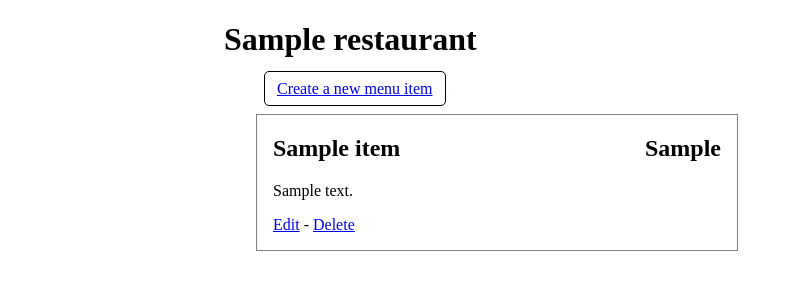
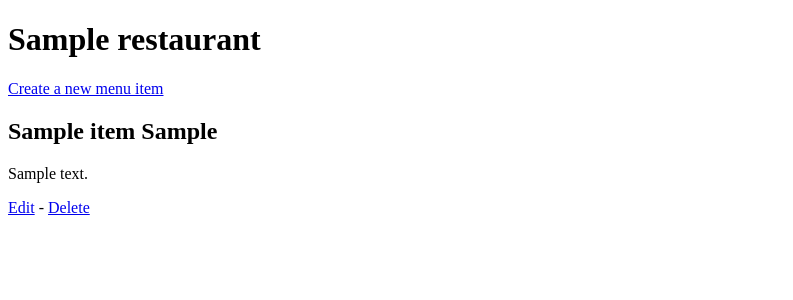
Before and after one commit to GabrielMajeri/restaurant-menu-app, a Flask app: page /restaurant/1/ in a window 1280 px wide. Shown: the top 300 px of the page, without its empty margins (0-793 px from the left). Run offline with Flask 2, Linux system fonts and the light colour scheme; tables that the repository leaves empty hold one stand-in row (values such as "Sample post").

Commit message:
Remove styling for now

```diff
--- a/static/style.css
+++ /dev/null
@@ -1,37 +0,0 @@
-html,
-body {
-  margin: 0;
-  padding: 0;
-}
-
-main {
-  max-width: 52rem;
-  margin: auto;
-}
-
-.create-button {
-  padding: 0.5rem 0.75rem;
-  border: 1px solid black;
-  border-radius: 5px;
-  margin-left: 2.5rem;
-}
-
-.menu-item {
-  border: 1px solid gray;
-  padding: 0 1rem;
-}
-
-@media (min-width: 30rem) {
-  .menu-item {
-    margin: 0 auto 0 2rem;
-    max-width: 28rem;
-  }
-}
-
-.menu-item h2 {
-  display: flex;
-}
-
-.menu-item h2 span {
-  margin-left: auto;
-}
--- a/templates/base.html
+++ b/templates/base.html
@@ -5,10 +5,6 @@
     <meta name="viewport" content="width=device-width, initial-scale=1" />
 
     <title>{% block title %}{% endblock %}</title>
-    <link
-      rel="stylesheet"
-      href="{{ url_for('static', filename='style.css') }}"
-    />
   </head>
   <body>
     <main>
```
